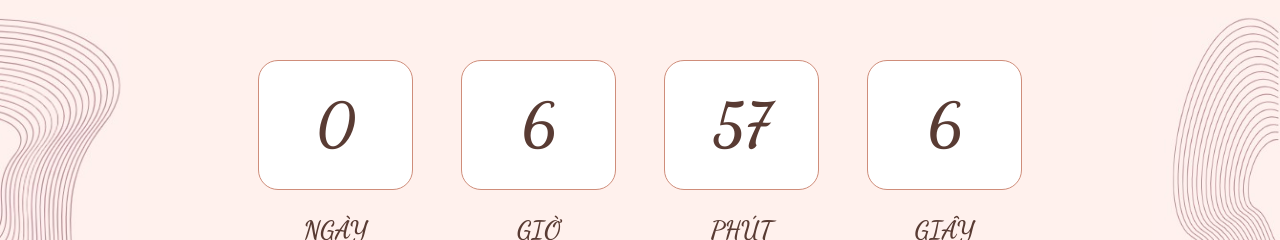
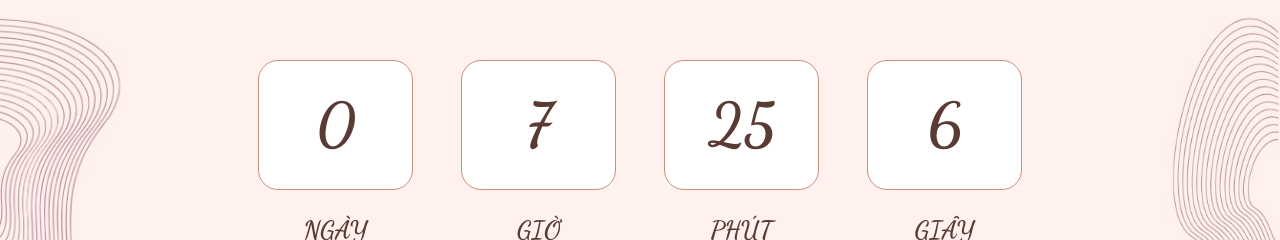
Before and after one commit to leanbuu/countdownbethi, a plain HTML site: page index.html in a window 1280 px wide. Shown: the part 200-440 px from the top of the page. Drawn offline with Linux system fonts and the light colour scheme; files whose address does not match are found by name.

Commit message:
set time

```diff
--- a/index.html
+++ b/index.html
@@ -199,7 +199,7 @@
     checkAndShow(bodyTime);
 
     function updateCountdown() {
-      const targetDate = "2024-06-28 23:31:59"
+      const targetDate = "2024-06-28 23:59:59"
       const currentDate = new Date();
       const hours = currentDate.getHours().toString().padStart(2, '0');
       const minutes = currentDate.getMinutes().toString().padStart(2, '0');
```
